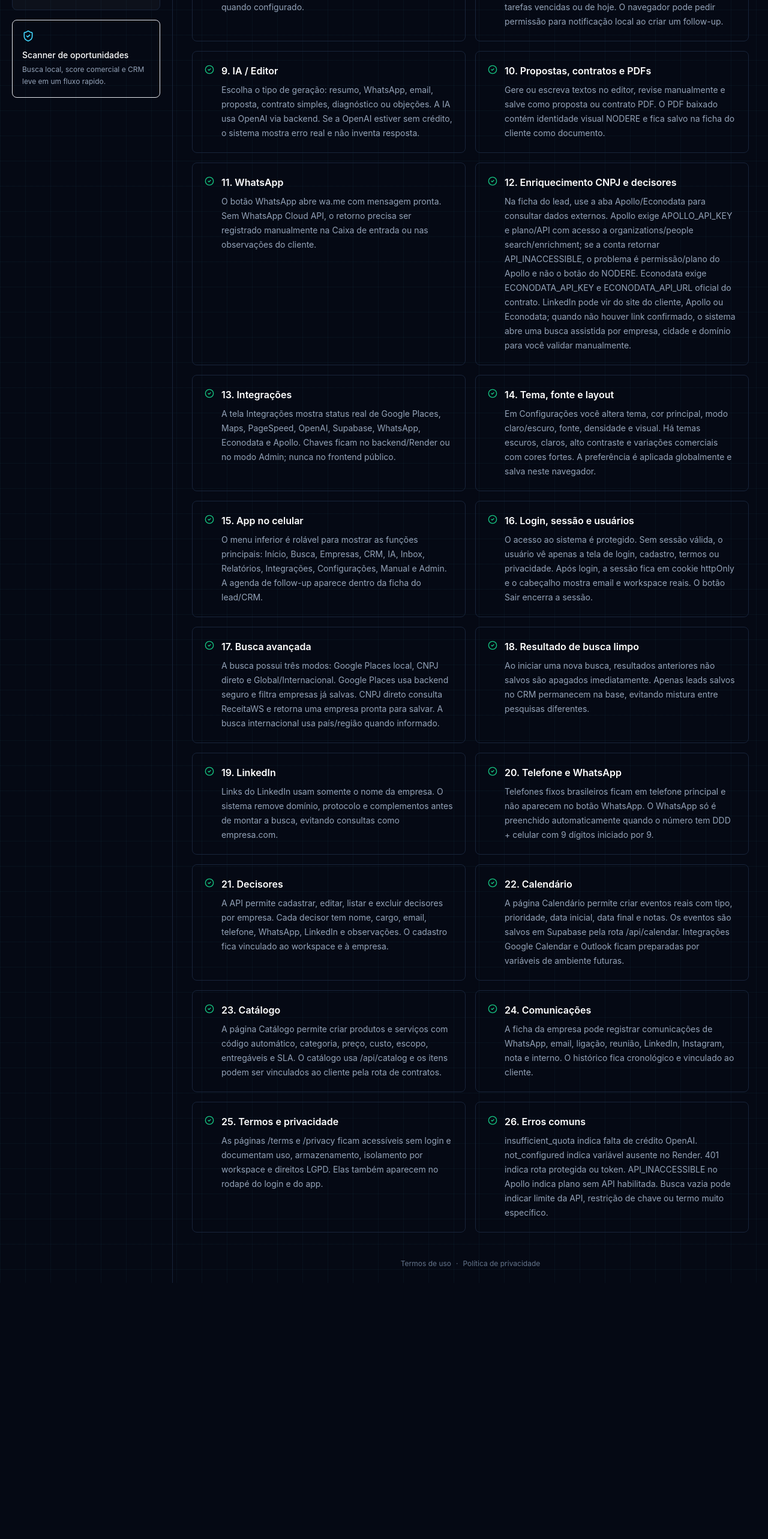
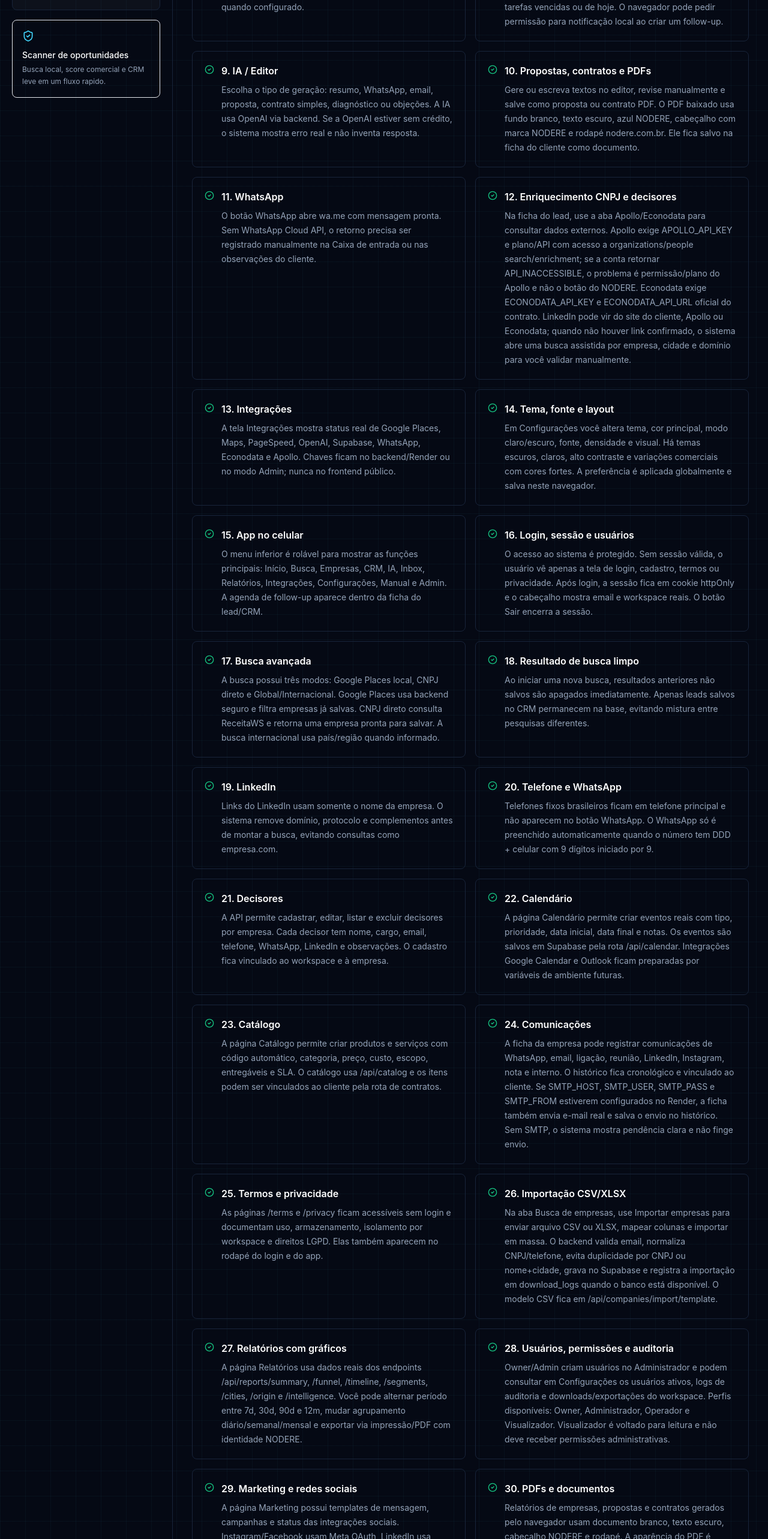
Before and after one commit to edipocamposlima-alt/nodere-intelligence, a Next.js app in the folder apps/web/: page /manual in a window 1280 px wide. Shown: the part 1160-3726 px from the top of the page at 60% size. Before the commit the page ends 3299 px from the top, so only its background shows below. Built offline with nearby package versions, Linux system fonts and the light colour scheme; no server answers.

Commit message:
docs: update nodere v2 manual

```diff
--- a/apps/web/app/manual/page.tsx
+++ b/apps/web/app/manual/page.tsx
@@ -10,7 +10,7 @@ const sections = [
   ["7. Observações e histórico", "Registre observações por tipo: ligação, WhatsApp, email, reunião, objeção, interno e observação geral. Cada nota fica vinculada ao lead e salva no backend/Supabase quando configurado."],
   ["8. Agenda e notificações", "A agenda fica dentro do CRM/ficha do cliente para evitar duplicidade de navegação. Crie follow-ups com data/hora, prioridade e canal. O sininho no topo lista tarefas vencidas ou de hoje. O navegador pode pedir permissão para notificação local ao criar um follow-up."],
   ["9. IA / Editor", "Escolha o tipo de geração: resumo, WhatsApp, email, proposta, contrato simples, diagnóstico ou objeções. A IA usa OpenAI via backend. Se a OpenAI estiver sem crédito, o sistema mostra erro real e não inventa resposta."],
-  ["10. Propostas, contratos e PDFs", "Gere ou escreva textos no editor, revise manualmente e salve como proposta ou contrato PDF. O PDF baixado contém identidade visual NODERE e fica salvo na ficha do cliente como documento."],
+  ["10. Propostas, contratos e PDFs", "Gere ou escreva textos no editor, revise manualmente e salve como proposta ou contrato PDF. O PDF baixado usa fundo branco, texto escuro, azul NODERE, cabeçalho com marca NODERE e rodapé nodere.com.br. Ele fica salvo na ficha do cliente como documento."],
   ["11. WhatsApp", "O botão WhatsApp abre wa.me com mensagem pronta. Sem WhatsApp Cloud API, o retorno precisa ser registrado manualmente na Caixa de entrada ou nas observações do cliente."],
   ["12. Enriquecimento CNPJ e decisores", "Na ficha do lead, use a aba Apollo/Econodata para consultar dados externos. Apollo exige APOLLO_API_KEY e plano/API com acesso a organizations/people search/enrichment; se a conta retornar API_INACCESSIBLE, o problema é permissão/plano do Apollo e não o botão do NODERE. Econodata exige ECONODATA_API_KEY e ECONODATA_API_URL oficial do contrato. LinkedIn pode vir do site do cliente, Apollo ou Econodata; quando não houver link confirmado, o sistema abre uma busca assistida por empresa, cidade e domínio para você validar manualmente."],
   ["13. Integrações", "A tela Integrações mostra status real de Google Places, Maps, PageSpeed, OpenAI, Supabase, WhatsApp, Econodata e Apollo. Chaves ficam no backend/Render ou no modo Admin; nunca no frontend público."],
@@ -24,9 +24,14 @@ const sections = [
   ["21. Decisores", "A API permite cadastrar, editar, listar e excluir decisores por empresa. Cada decisor tem nome, cargo, email, telefone, WhatsApp, LinkedIn e observações. O cadastro fica vinculado ao workspace e à empresa."],
   ["22. Calendário", "A página Calendário permite criar eventos reais com tipo, prioridade, data inicial, data final e notas. Os eventos são salvos em Supabase pela rota /api/calendar. Integrações Google Calendar e Outlook ficam preparadas por variáveis de ambiente futuras."],
   ["23. Catálogo", "A página Catálogo permite criar produtos e serviços com código automático, categoria, preço, custo, escopo, entregáveis e SLA. O catálogo usa /api/catalog e os itens podem ser vinculados ao cliente pela rota de contratos."],
-  ["24. Comunicações", "A ficha da empresa pode registrar comunicações de WhatsApp, email, ligação, reunião, LinkedIn, Instagram, nota e interno. O histórico fica cronológico e vinculado ao cliente."],
+  ["24. Comunicações", "A ficha da empresa pode registrar comunicações de WhatsApp, email, ligação, reunião, LinkedIn, Instagram, nota e interno. O histórico fica cronológico e vinculado ao cliente. Se SMTP_HOST, SMTP_USER, SMTP_PASS e SMTP_FROM estiverem configurados no Render, a ficha também envia e-mail real e salva o envio no histórico. Sem SMTP, o sistema mostra pendência clara e não finge envio."],
   ["25. Termos e privacidade", "As páginas /terms e /privacy ficam acessíveis sem login e documentam uso, armazenamento, isolamento por workspace e direitos LGPD. Elas também aparecem no rodapé do login e do app."],
-  ["26. Erros comuns", "insufficient_quota indica falta de crédito OpenAI. not_configured indica variável ausente no Render. 401 indica rota protegida ou token. API_INACCESSIBLE no Apollo indica plano sem API habilitada. Busca vazia pode indicar limite da API, restrição de chave ou termo muito específico."]
+  ["26. Importação CSV/XLSX", "Na aba Busca de empresas, use Importar empresas para enviar arquivo CSV ou XLSX, mapear colunas e importar em massa. O backend valida email, normaliza CNPJ/telefone, evita duplicidade por CNPJ ou nome+cidade, grava no Supabase e registra a importação em download_logs quando o banco está disponível. O modelo CSV fica em /api/companies/import/template."],
+  ["27. Relatórios com gráficos", "A página Relatórios usa dados reais dos endpoints /api/reports/summary, /funnel, /timeline, /segments, /cities, /origin e /intelligence. Você pode alternar período entre 7d, 30d, 90d e 12m, mudar agrupamento diário/semanal/mensal e exportar via impressão/PDF com identidade NODERE."],
+  ["28. Usuários, permissões e auditoria", "Owner/Admin criam usuários no Administrador e podem consultar em Configurações os usuários ativos, logs de auditoria e downloads/exportações do workspace. Perfis disponíveis: Owner, Administrador, Operador e Visualizador. Visualizador é voltado para leitura e não deve receber permissões administrativas."],
+  ["29. Marketing e redes sociais", "A página Marketing possui templates de mensagem, campanhas e status das integrações sociais. Instagram/Facebook usam Meta OAuth, LinkedIn usa LinkedIn OAuth e Google Meu Negócio usa OAuth do Google Business quando as variáveis existem. mLabs aparece como atalho operacional para https://app.mlabs.com.br, pois não há API pública oficial de terceiros."],
+  ["30. PDFs e documentos", "Relatórios de empresas, propostas e contratos gerados pelo navegador usam documento branco, texto escuro, cabeçalho NODERE e rodapé. A aparência do PDF é independente do tema claro/escuro da interface."],
+  ["31. Erros comuns", "insufficient_quota indica falta de crédito OpenAI. not_configured indica variável ausente no Render. 401 indica rota protegida ou token. API_INACCESSIBLE no Apollo indica plano sem API habilitada. Busca vazia pode indicar limite da API, restrição de chave ou termo muito específico."]
 ];
 
 export default function ManualPage() {
```
